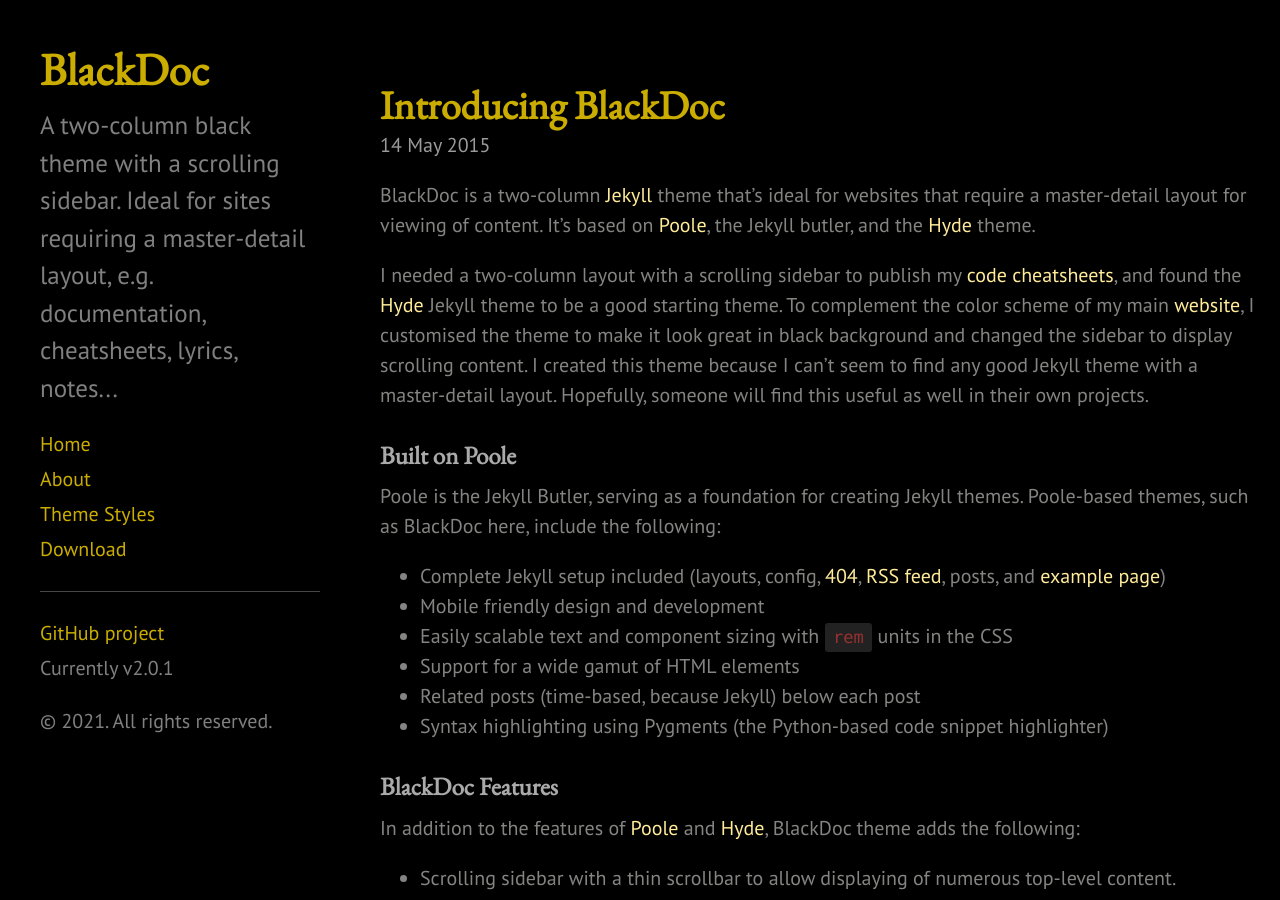
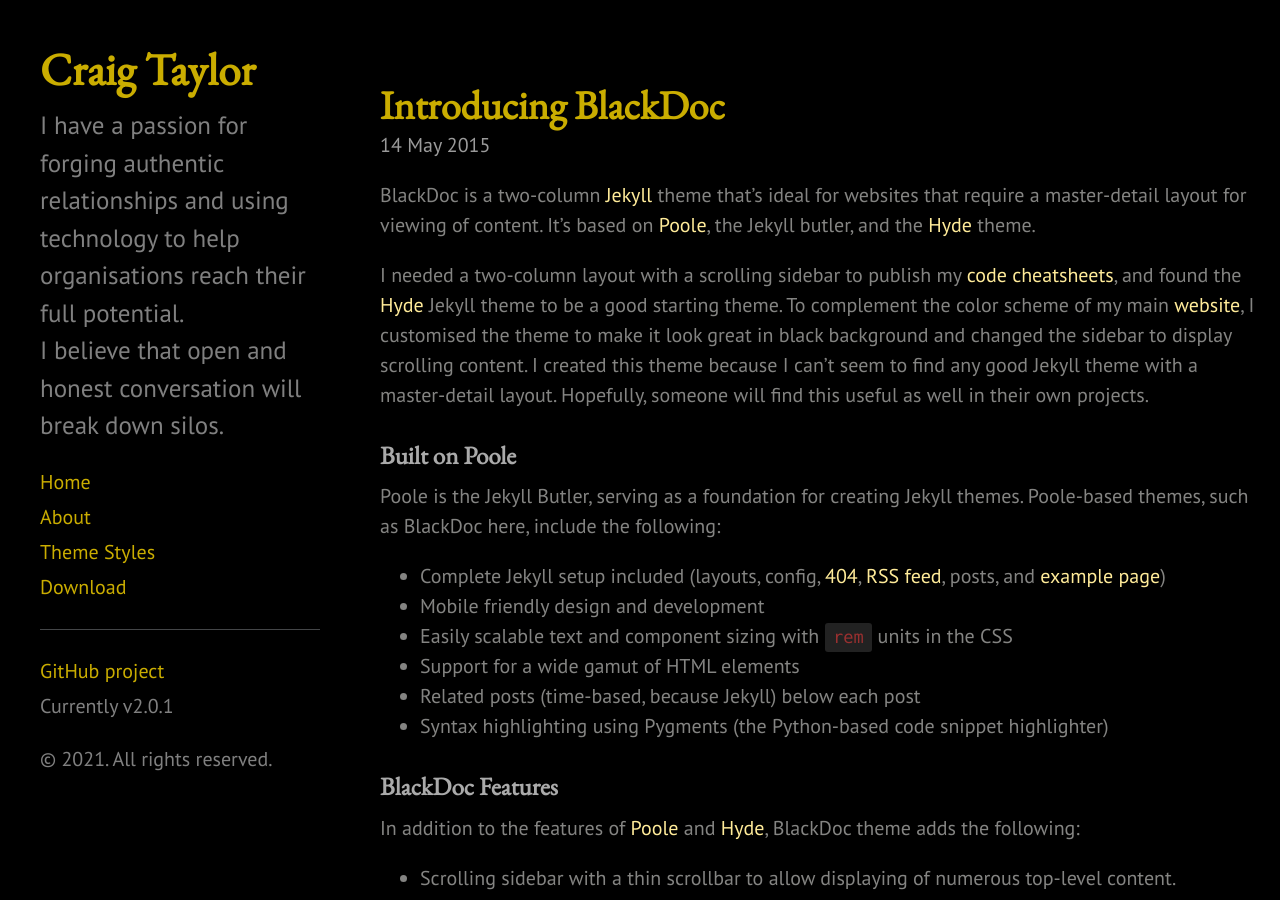
Before and after one commit to taylorc/taylorc.github.io, a Jekyll site: the page built from index.html, in a window 1280 px wide and 900 px high. Built offline with Jekyll 4.4.1, drawn with Linux system fonts in a browser that asks for light colours; the list of posts is cut into pages by our own code.

Commit message:
added craig taylor info

```diff
--- a/_config.yml
+++ b/_config.yml
@@ -3,17 +3,17 @@
 highlighter:      rouge
 
 # Setup
-title:            BlackDoc
-tagline:          Black Theme for Jekyll
-description:      "A two-column black theme with a scrolling sidebar. Ideal for sites requiring a master-detail layout, e.g. documentation, cheatsheets, lyrics, notes..."
+title:            Craig Taylor
+tagline:          Authentic | Collaborative | Technologist | Digital Transformation Addict
+description:      "I have a passion for forging authentic relationships and using technology to help organisations reach their full potential. </br> I believe that open and honest conversation will break down silos."
 url:              https://github.com/karloespiritu/blackdoc
 baseurl:          /
                   # the optional subpath of your site, e.g. "/my-jekyll-site/"
                   # This will apply to all pages in your Jekyll site.
 
 author:
-  name:           Karlo Espiritu
-  url:            https://twitter.com/karloespiritu
+  name:           Craig Taylor
+  url:            https://www.linkedin.com/in/craig-taylor-4ab79715/
 
 paginate:         5
 # paginate_path:    '/page:num'
```
